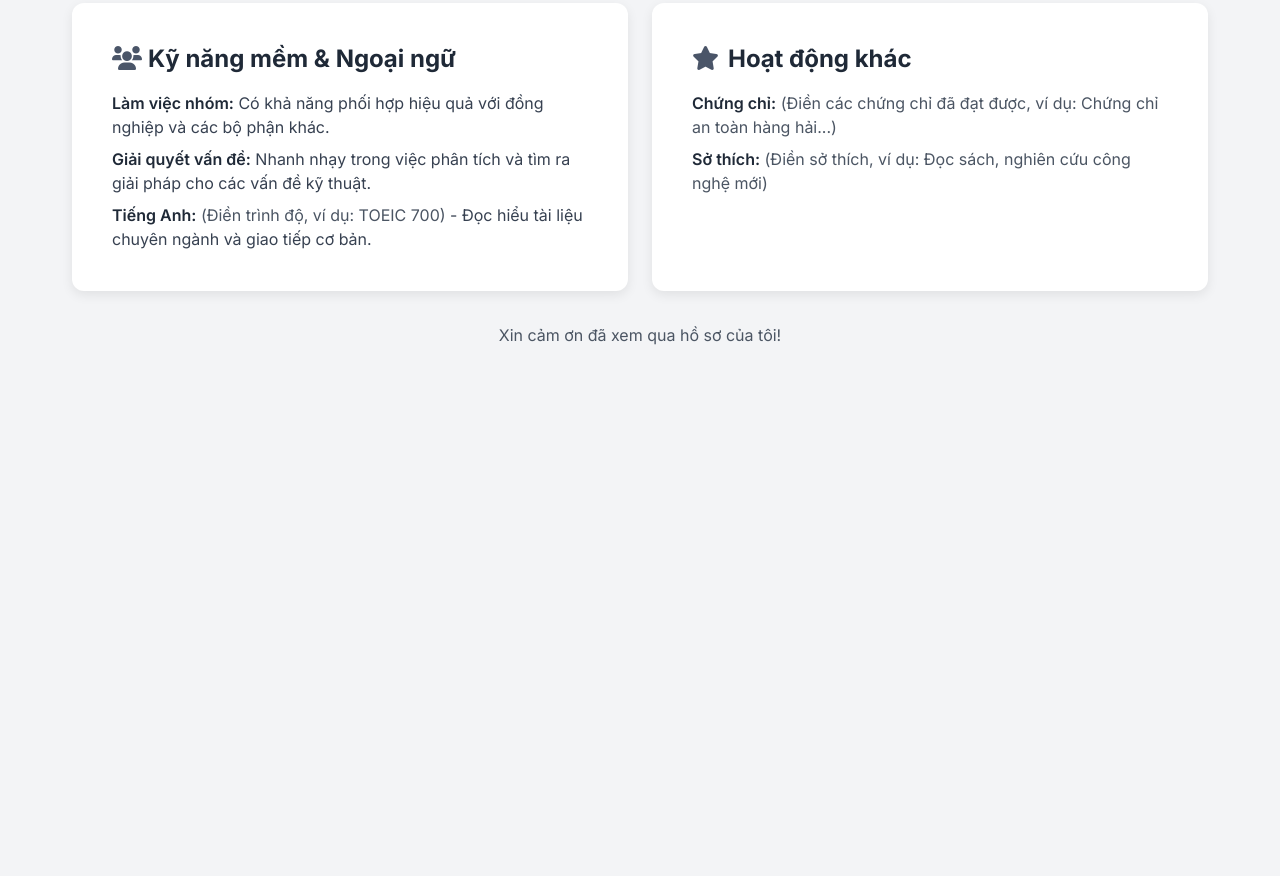
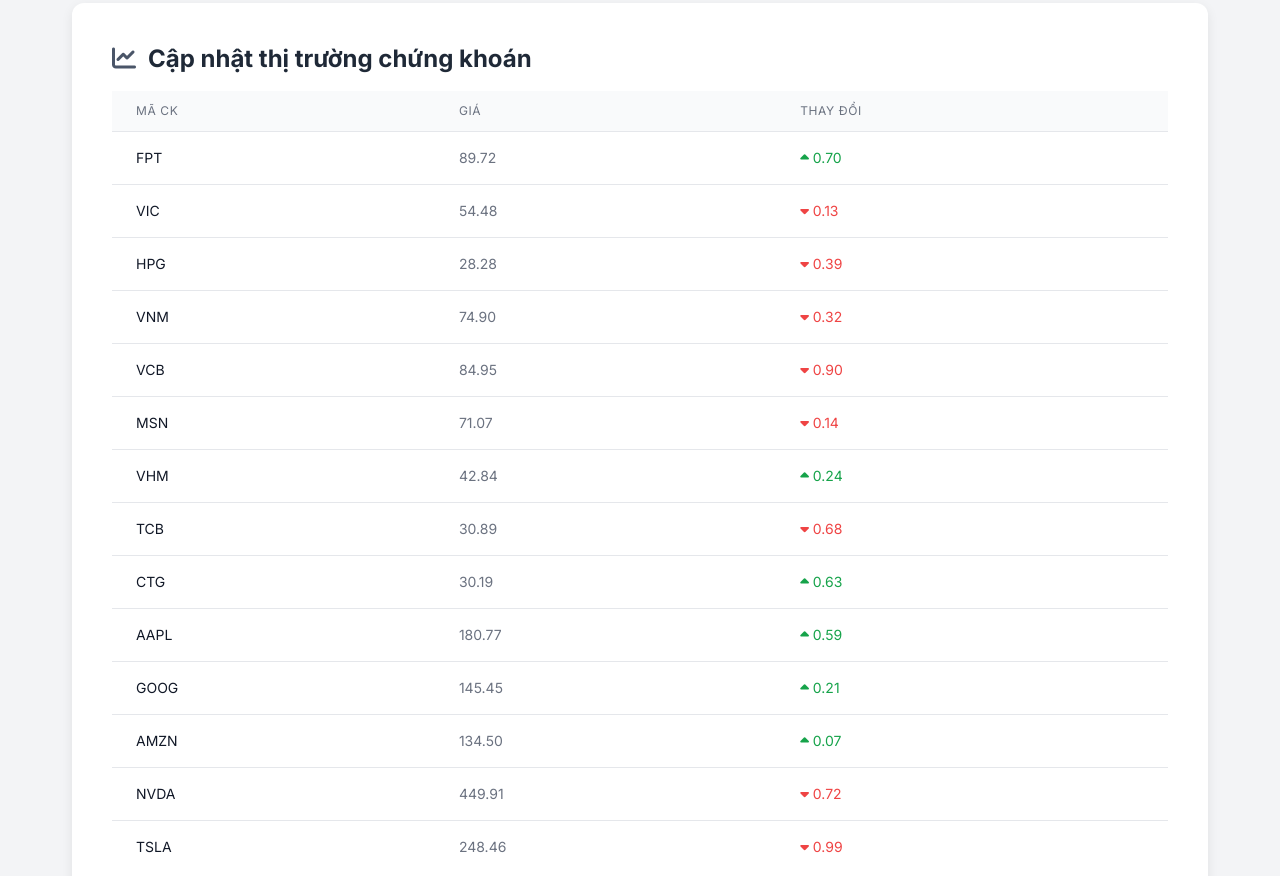
Before and after one commit to tuandattyconsilium/trainingelectrical, a plain HTML site: page index.html in a window 1280 px wide. Shown: the part 1511-2387 px from the top of the page. Before the commit the page ends 1930 px from the top, so only its background shows below. Drawn offline with nearby package versions, Linux system fonts and the light colour scheme.

Commit message:
Add files via upload

```diff
--- a/index.html
+++ b/index.html
@@ -37,6 +37,14 @@
             width: 24px;
             height: 24px;
             text-align: center;
+        }
+        .stock-up {
+            color: #16a34a; /* Green */
+            transition: color 0.5s ease-in-out;
+        }
+        .stock-down {
+            color: #ef4444; /* Red */
+            transition: color 0.5s ease-in-out;
         }
     </style>
 </head>
@@ -111,6 +119,25 @@
                 </div>
             </div>
 
+            <!-- Stock Ticker Section -->
+            <div class="card md:col-span-2">
+                <h3 class="text-2xl font-bold text-gray-800 mb-4"><i class="fas fa-chart-line mr-3 icon"></i>Cập nhật thị trường chứng khoán</h3>
+                <div id="stock-ticker" class="overflow-x-auto">
+                    <table class="min-w-full divide-y divide-gray-200">
+                        <thead class="bg-gray-50">
+                            <tr>
+                                <th scope="col" class="px-6 py-3 text-left text-xs font-medium text-gray-500 uppercase tracking-wider">Mã CK</th>
+                                <th scope="col" class="px-6 py-3 text-left text-xs font-medium text-gray-500 uppercase tracking-wider">Giá</th>
+                                <th scope="col" class="px-6 py-3 text-left text-xs font-medium text-gray-500 uppercase tracking-wider">Thay đổi</th>
+                            </tr>
+                        </thead>
+                        <tbody class="bg-white divide-y divide-gray-200" id="stock-table-body">
+                            <!-- Stock data will be inserted here by JavaScript -->
+                        </tbody>
+                    </table>
+                </div>
+            </div>
+
             <!-- Soft Skills & Languages -->
             <div class="card">
                 <h3 class="text-2xl font-bold text-gray-800 mb-4"><i class="fas fa-users mr-3 icon"></i>Kỹ năng mềm & Ngoại ngữ</h3>
@@ -136,5 +163,61 @@
             <p>Xin cảm ơn đã xem qua hồ sơ của tôi!</p>
         </div>
     </div>
+
+    <script>
+        const stocks = [
+            { symbol: 'FPT', price: 90.0, change: 0.5 },
+            { symbol: 'VIC', price: 55.5, change: -1.2 },
+            { symbol: 'HPG', price: 28.7, change: 0.2 },
+            { symbol: 'VNM', price: 75.3, change: -0.8 },
+            { symbol: 'VCB', price: 85.0, change: 0.7 },
+            { symbol: 'MSN', price: 72.1, change: -1.0 },
+            { symbol: 'VHM', price: 42.5, change: 0.4 },
+            { symbol: 'TCB', price: 31.8, change: -0.5 },
+            { symbol: 'CTG', price: 30.2, change: 0.3 },
+            { symbol: 'AAPL', price: 180.5, change: 1.1 },
+            { symbol: 'GOOG', price: 145.9, change: -0.9 },
+            { symbol: 'AMZN', price: 135.2, change: 0.6 },
+            { symbol: 'NVDA', price: 450.7, change: 2.5 },
+            { symbol: 'TSLA', price: 250.0, change: -2.1 },
+        ];
+
+        const stockTableBody = document.getElementById('stock-table-body');
+
+        function renderStocks() {
+            stockTableBody.innerHTML = ''; // Clear table
+            stocks.forEach(stock => {
+                const changeClass = stock.change > 0 ? 'stock-up' : 'stock-down';
+                const changeIcon = stock.change > 0 ? '<i class="fas fa-caret-up"></i>' : '<i class="fas fa-caret-down"></i>';
+                const row = document.createElement('tr');
+                row.innerHTML = `
+                    <td class="px-6 py-4 whitespace-nowrap text-sm font-medium text-gray-900">${stock.symbol}</td>
+                    <td class="px-6 py-4 whitespace-nowrap text-sm text-gray-500">${stock.price.toFixed(2)}</td>
+                    <td class="px-6 py-4 whitespace-nowrap text-sm ${changeClass}">
+                        ${changeIcon} ${Math.abs(stock.change).toFixed(2)}
+                    </td>
+                `;
+                stockTableBody.appendChild(row);
+            });
+        }
+
+        function updateStockData() {
+            stocks.forEach(stock => {
+                const randomChange = (Math.random() - 0.5) * 2;
+                stock.price += randomChange;
+                stock.change = randomChange;
+                if (stock.price < 0) {
+                    stock.price = 0.01;
+                }
+            });
+            renderStocks();
+        }
+
+        // Initial render
+        renderStocks();
+
+        // Update every 2 seconds
+        setInterval(updateStockData, 2000);
+    </script>
 </body>
 </html>
```
